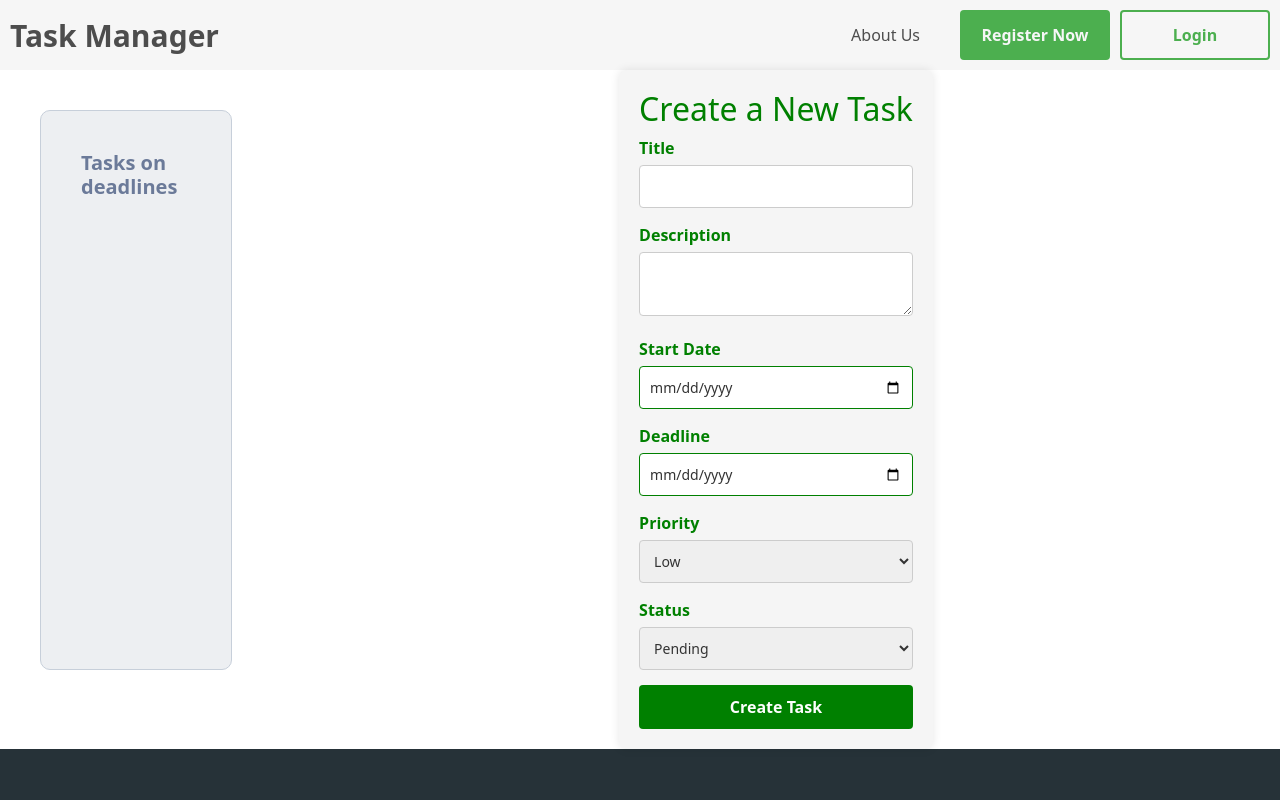
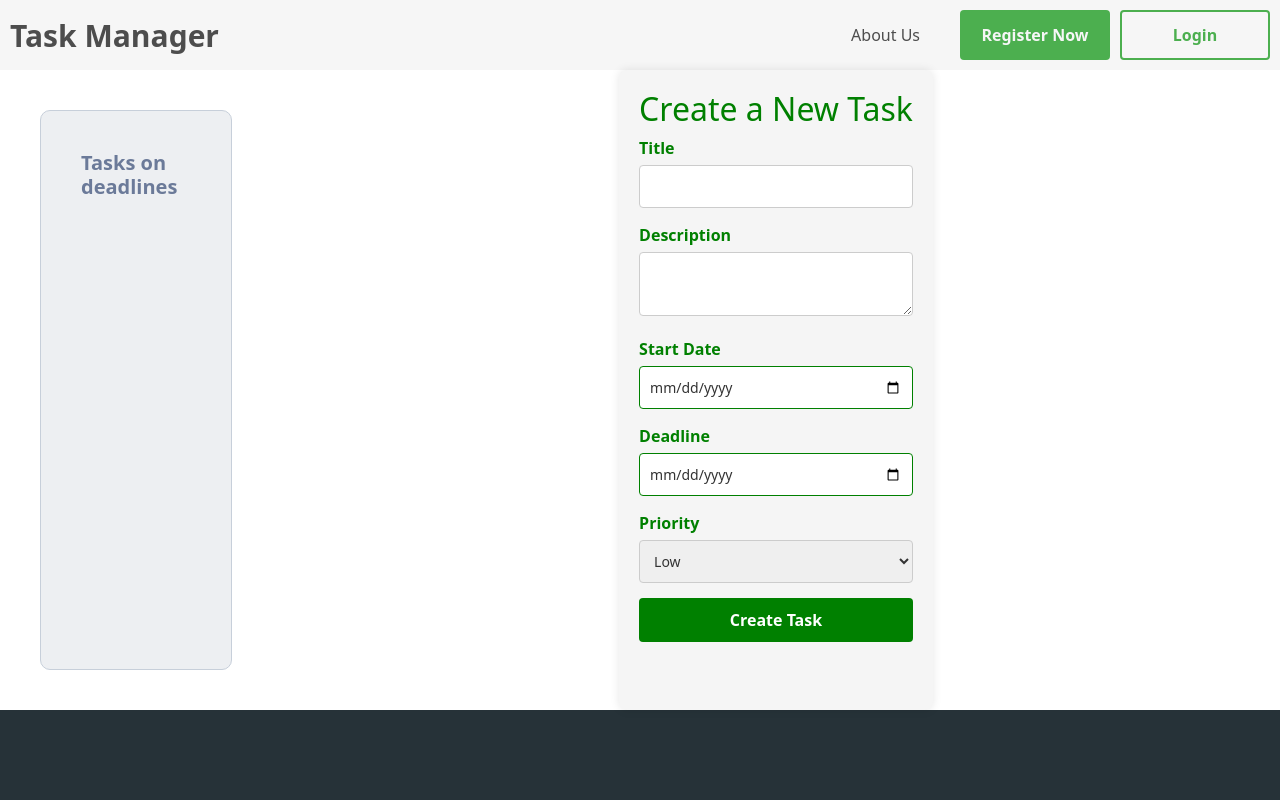
Before and after one commit to Karim-Hosam/fullstack-task-manager, a React (Vite) app in the folder Task-Management-System/: page /home/addTask in a window 1280 px wide. Shown: the top 800 px of the page. Built offline with nearby package versions, Linux system fonts and the light colour scheme.

Commit message:
CreateUpdate Logic

```diff
--- a/Task-Management-System/src/components/CreateTask/CreateTask.jsx
+++ b/Task-Management-System/src/components/CreateTask/CreateTask.jsx
@@ -1,36 +1,15 @@
-import React, { useState } from 'react';
 import axios from 'axios';
-import CreateTask from './CreateTask.module.css'; // Import the CSS file
+import { useNavigate } from 'react-router-dom';
+import CreateUpdate from '../CreateUpdateTaskTemplate/CreateUpdate';
 
-const TaskForm = () => {
-    const [task, setTask] = useState({
-        title: '',
-        description: '',
-        status: '',
-        priority: '',
-        deadLine: '',
-        startDate: '',
-    });
-
-    const handleInputChange = (e) => {
-        const { name, value } = e.target;
-        setTask({ ...task, [name]: value });
-    };
-
-    const handleSubmit = (e) => {
-        e.preventDefault();
+const CreateTask = () => {
+    const handleSubmit = (task) => {
         axios.post('/api/tasks', task)
             .then(response => {
                 alert('Task created successfully');
-                // TODO modify this logic
-                setTask({
-                    title: '',
-                    description: '',
-                    status: 'To Do',
-                    priority: 'Low',
-                    deadLine: '',
-                    startDate: '',
-                });
+
+                const navigate = useNavigate();
+                navigate('/home/tasks');
             })
             .catch(error => {
                 console.error('Error creating task:', error);
@@ -38,73 +17,10 @@ const TaskForm = () => {
     };
 
     return (
-        <div className={CreateTask['task-form']}>
-            <h2>Create a New Task</h2>
-            <form onSubmit={handleSubmit}>
-                <div className={CreateTask['form-group']}>
-                    <label>Title</label>
-                    <input
-                        type="text"
-                        name="title"
-                        value={task.title}
-                        onChange={handleInputChange}
-                        required
-                    />
-                </div>
-                <div className={CreateTask['form-group']}>
-                    <label>Description</label>
-                    <textarea
-                        name="description"
-                        value={task.description}
-                        onChange={handleInputChange}
-                        required
-                    ></textarea>
-                </div>
-                <div className={CreateTask['form-group']}>
-                    <label>Start Date</label>
-                    <input
-                        type="date"
-                        name="startDate"
-                        value={task.startDate}
-                        onChange={handleInputChange}
-                    />
-                </div>
-                <div className={CreateTask['form-group']}>
-                    <label>Deadline</label>
-                    <input
-                        type="date"
-                        name="deadLine"
-                        value={task.deadLine}
-                        onChange={handleInputChange}
-                    />
-                </div>
-                <div className={CreateTask['form-group']}>
-                    <label>Priority</label>
-                    <select
-                        name="priority"
-                        value={task.priority}
-                        onChange={handleInputChange}
-                    >
-                        <option value="Low">Low</option>
-                        <option value="Medium">Medium</option>
-                        <option value="High">High</option>
-                    </select>
-                </div>
-                <div className={CreateTask['form-group']}>
-                    <label>Status</label>
-                    <select
-                        name="status"
-                        value={task.status}
-                        onChange={handleInputChange}
-                    >
-                        <option value="Pending">Pending</option>
-                        <option value="InProgress">In Progress</option>
-                    </select>
-                </div>
-                <button type="submit" className={CreateTask['submit-button']}>Create Task</button>
-            </form>
-        </div>
+        <>
+            <CreateUpdate handleSubmit={handleSubmit}></CreateUpdate>
+        </>
     );
 };
 
-export default TaskForm;
+export default CreateTask;
--- a/Task-Management-System/src/components/CreateUpdateTaskTemplate/CreateUpdate.jsx
+++ b/Task-Management-System/src/components/CreateUpdateTaskTemplate/CreateUpdate.jsx
@@ -1,8 +1,106 @@
-export default function CreateUpdate(){
+import { useRef } from 'react';
+import CreateTask from './CreateUpdate.module.css'; // Import the CSS file
+
+//in the case of craete task will be empty
+//in the case of update task will be the old task that we updating
+export default function CreateUpdate({handleSubmit,Task = {}}){
+
+    //if Task is empty we start from Defualt
+    //if Task is not empty we start from Task
+    let newTask = useRef(Object.keys(Task).length === 0 ? {
+        title: '',
+        description: '',
+        priority: 'Low',
+        startDate: '',
+        deadLine: '',
+        status: 'Pending',
+    } : Task);
+
+    const handleInputChange = (e) => {
+        newTask.current = {...newTask.current,[e.target.name]: e.target.value};
+        console.log(newTask.current);
+    };
+
+    const onSubmit =  (e) => {
+        e.preventDefault();
+        handleSubmit(newTask.current);
+    };
 
     return(
         <>
-
+            <div className={CreateTask['task-form']}>
+                <h2>{Object.keys(Task).length === 0 ? 'Create a New Task' : 'Update Task'}</h2>
+                <form onSubmit={onSubmit}>
+                    <div className={CreateTask['form-group']}>
+                        <label>Title</label>
+                        <input
+                            type="text"
+                            name="title"
+                            placeholder={newTask.current.title}
+                            // value='s'
+                            onChange={handleInputChange}
+                            required
+                        />
+                    </div>
+                    <div className={CreateTask['form-group']}>
+                        <label>Description</label>
+                        <textarea
+                            name="description"
+                            placeholder={newTask.current.description}
+                            // value={newTask.current.description}
+                            onChange={handleInputChange}
+                            required
+                        ></textarea>
+                    </div>
+                    <div className={CreateTask['form-group']}>
+                        <label>Start Date</label>
+                        <input
+                            type="date"
+                            name="startDate"
+                            placeholder={newTask.current.startDate}
+                            // value={newTask.current.startDate}
+                            onChange={handleInputChange}
+                        />
+                    </div>
+                    <div className={CreateTask['form-group']}>
+                        <label>Deadline</label>
+                        <input
+                            type="date"
+                            name="deadLine"
+                            placeholder={newTask.current.deadLine}
+                            // value={newTask.current.deadLine}
+                            onChange={handleInputChange}
+                        />
+                    </div>
+                    <div className={CreateTask['form-group']}>
+                        <label>Priority</label>
+                        <select
+                            name="priority"
+                            placeholder={newTask.current.priority}
+                            // value={newTask.current.priority}
+                            onChange={handleInputChange}
+                        >
+                            <option value="Low">Low</option>
+                            <option value="Medium">Medium</option>
+                            <option value="High">High</option>
+                        </select>
+                    </div>
+                    {/* <div className={CreateTask['form-group']}>
+                        <label>Status</label>
+                        <select
+                            name="status"
+                            value={task.status}
+                            onChange={handleInputChange}
+                        >
+                            <option value="Pending">Pending</option>
+                            <option value="InProgress">In Progress</option>
+                        </select>
+                    </div> */}
+                    <button type="submit" className={CreateTask['submit-button']}>
+                        {Object.keys(Task).length === 0 ? 'Create Task' : 'Update Task'}
+                    </button>
+                </form>
+            </div>
         </>
     )
 }
```
Also changed, not shown: Task-Management-System/src/components/CreateUpdateTaskTemplate/CreateUpdate.module.css (renamed from Task-Management-System/src/components/CreateTask/CreateTask.module.css).
